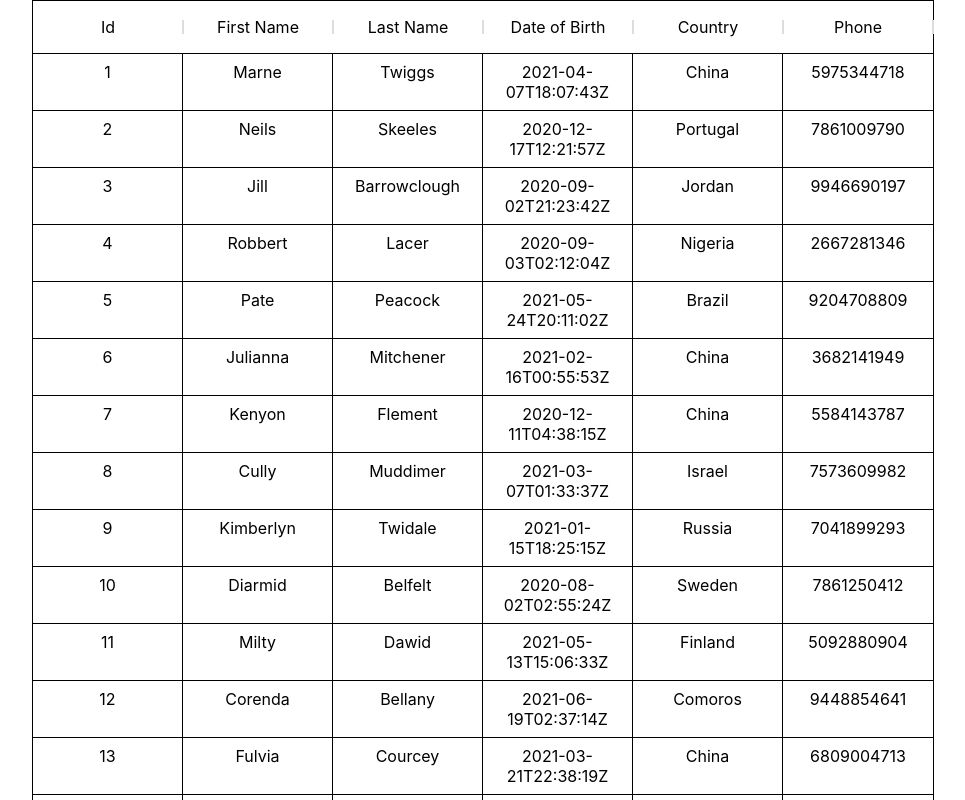
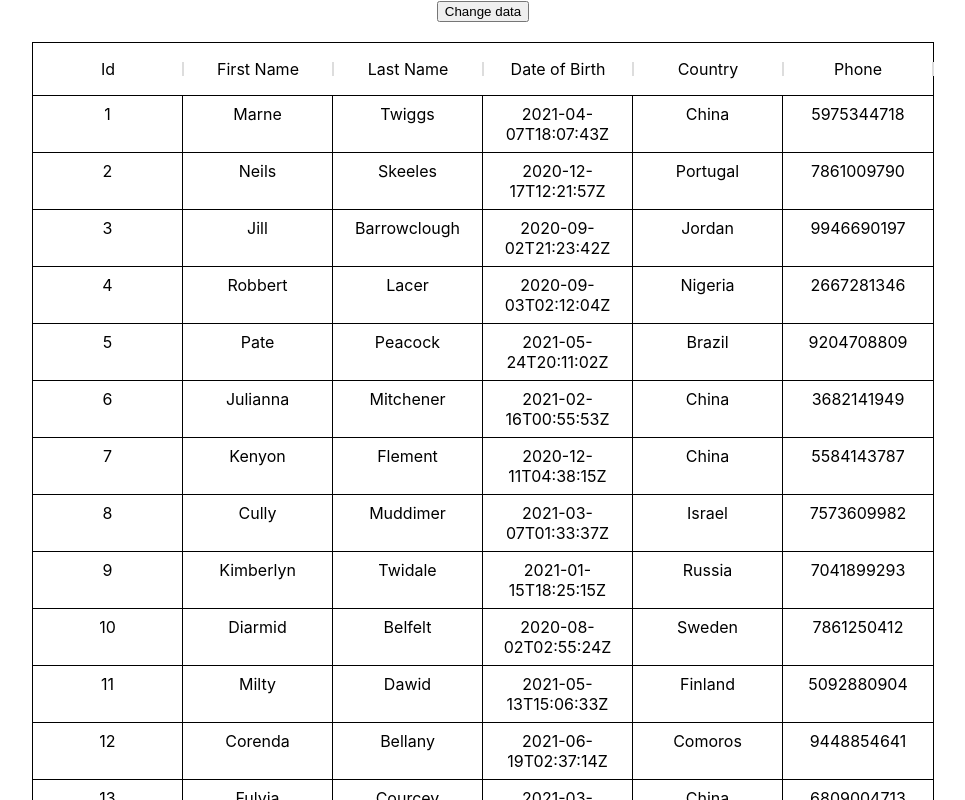
Before and after one commit to iswara108/learn-react-table, a React (Create React App) app: page / in a window 1280 px wide. Shown: the top 800 px of the page, without its empty margins (157-1122 px from the left). Built offline with nearby package versions, Linux system fonts and the light colour scheme.

Commit message:
dynamically change data from parent

```diff
--- a/src/components/BasicTable.tsx
+++ b/src/components/BasicTable.tsx
@@ -180,8 +180,7 @@ const Resizer = (props: React.SVGAttributes<SVGElement>) => (
 
 export const BasicTable = () => {
   const columns = React.useMemo(() => COLUMNS, []);
-  const data = React.useMemo(() => MOCK_DATA, []);
-
+  const [data, setData] = React.useState(() => MOCK_DATA);
   const defaultColumn = React.useMemo(
     () => ({
       minWidth: 30,
@@ -234,6 +233,20 @@ export const BasicTable = () => {
       onDragUpdate={onDragUpdate}
       onDragEnd={onDragUpdate}
     >
+      <button
+        onClick={() =>
+          setData(data =>
+            data.map(r => ({
+              ...r,
+              first_name: r.first_name.toLocaleLowerCase(),
+            }))
+          )
+        }
+      >
+        Change data
+      </button>
+      <br />
+      <br />
       <Droppable droppableId='all-columns' direction='horizontal'>
         {provided => (
           <DroppableContainer
```
